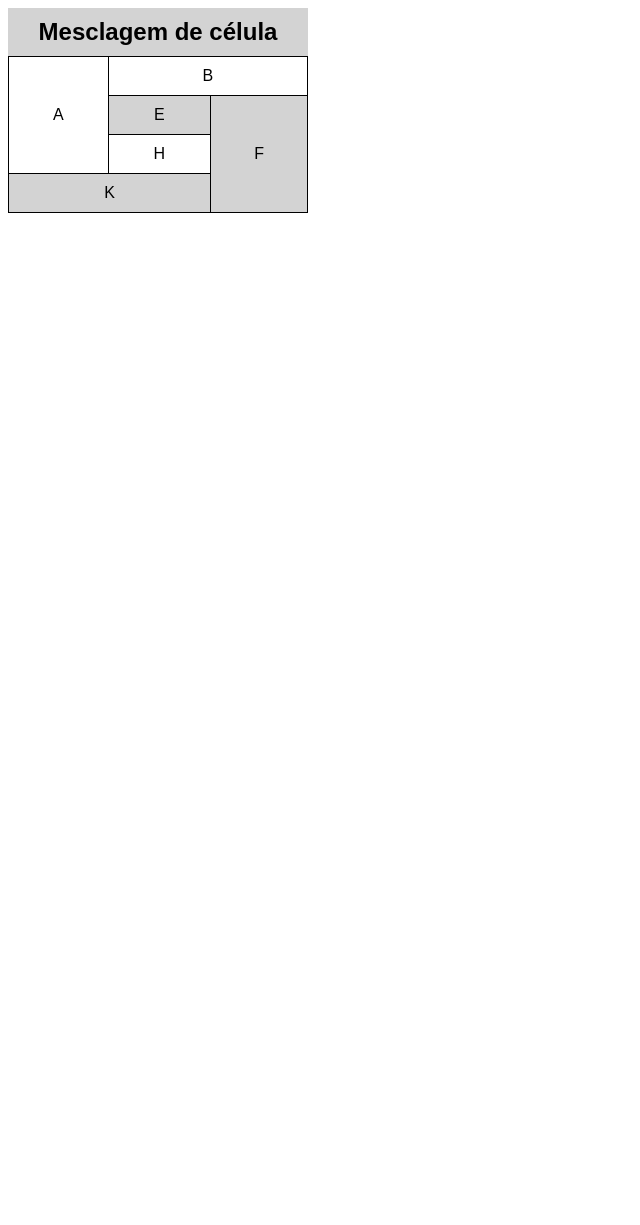
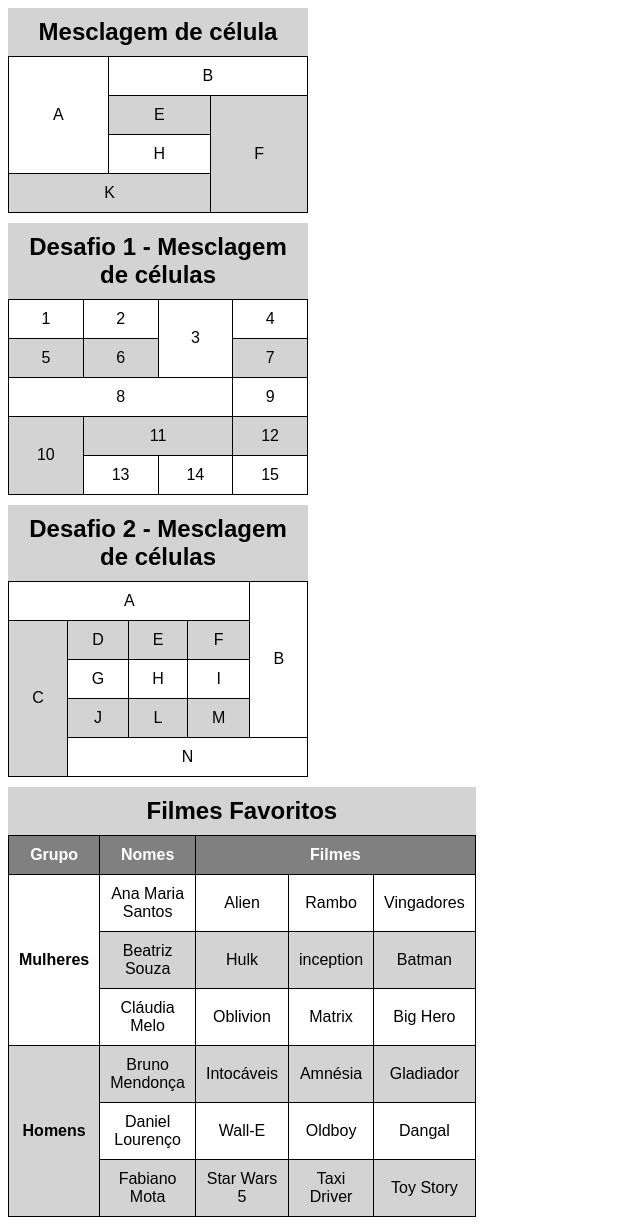
Before and after one commit to brunovioti/html_css, a plain HTML site: page exercicios/18-tabelas/index.html in a window 1280 px wide. Shown: the part 1742-2967 px from the top of the page, without its empty margins (0-640 px from the left). Before the commit the page ends 1963 px from the top, so only its background shows below. Drawn offline with Linux system fonts and the light colour scheme.

Commit message:
trabalhando tabelas com celulas mescladas e escopo

```diff
--- a/exercicios/18-tabelas/index.html
+++ b/exercicios/18-tabelas/index.html
@@ -22,7 +22,7 @@
             position: relative;
         }
 
-        table#mesclada {
+        table.mesclada {
             width: 300px;
             border-collapse: collapse; /*unir as bordas dos dados*/
             margin-top: 10px;
@@ -232,7 +232,7 @@
             </tr>
         </tfoot>
     </table>
-    <table id="mesclada">
+    <table class="mesclada">
         <caption>Mesclagem de célula</caption>
         <tr>
             <td rowspan="3">A</td> <!--rowspan mescla a celula para ocupar várias linhas-->
@@ -249,5 +249,109 @@
             <td colspan="2">K</td>
         </tr>
     </table>
+    <table class="mesclada">
+        <caption>Desafio 1 - Mesclagem de células</caption>
+        <tr>
+            <td>1</td>
+            <td>2</td>
+            <td rowspan="2">3</td>
+            <td>4</td>
+        </tr>
+        <tr>
+            <td>5</td>
+            <td>6</td>
+            <td>7</td>
+        </tr>
+        <tr>
+            <td colspan="3">8</td>
+            <td>9</td>
+        </tr>
+        <tr>
+            <td rowspan="2">10</td>
+            <td colspan="2">11</td>
+            <td>12</td>
+        </tr>
+        <tr>
+            <td>13</td>
+            <td>14</td>
+            <td>15</td>
+        </tr>
+    </table>
+    <table class="mesclada">
+        <caption>Desafio 2 - Mesclagem de células</caption>
+        <tr>
+            <td colspan="4">A</td>
+            <td rowspan="4">B</td>
+        </tr>
+        <tr>
+            <td rowspan="4">C</td>
+            <td>D</td>
+            <td>E</td>
+            <td>F</td>
+        </tr>
+        <tr>
+            <td>G</td>
+            <td>H</td>
+            <td>I</td>
+        </tr>
+        <tr>
+            <td>J</td>
+            <td>L</td>
+            <td>M</td>
+        </tr>
+        <tr>
+            <td colspan="4">N</td>
+        </tr>
+    </table>
+    <table class="mesclada">
+        <caption>Filmes Favoritos</caption>
+        <thead>
+            <tr>
+                <th scope="col">Grupo</th>
+                <th scope="col">Nomes</th>
+                <th colspan="3" scope="colgroup">Filmes</th> <!--colgroup é utilizado quando tem mais de uma coluna-->
+            </tr>
+        </thead>
+        <tbody>
+            <tr>
+                <th rowspan="3" scope="rowgroup">Mulheres</th>
+                <td>Ana Maria Santos</td>
+                <td>Alien</td>
+                <td>Rambo</td>
+                <td>Vingadores</td>
+            </tr>
+            <tr>
+                <td>Beatriz Souza</td>
+                <td>Hulk</td>
+                <td>inception</td>
+                <td>Batman</td>
+            </tr>
+            <tr>
+                <td>Cláudia Melo</td>
+                <td>Oblivion</td>
+                <td>Matrix</td>
+                <td>Big Hero</td>
+            </tr>
+            <tr>
+                <th rowspan="3" scope="rowgroup">Homens</th>
+                <td>Bruno Mendonça</td>
+                <td>Intocáveis</td>
+                <td>Amnésia</td>
+                <td>Gladiador</td>
+            </tr>
+            <tr>
+                <td>Daniel Lourenço</td>
+                <td>Wall-E</td>
+                <td>Oldboy</td>
+                <td>Dangal</td>
+            </tr>
+            <tr>
+                <td>Fabiano Mota</td>
+                <td>Star Wars 5</td>
+                <td>Taxi Driver</td>
+                <td>Toy Story</td>
+            </tr>
+        </tbody>
+    </table>
 </body>
 </html>
```
